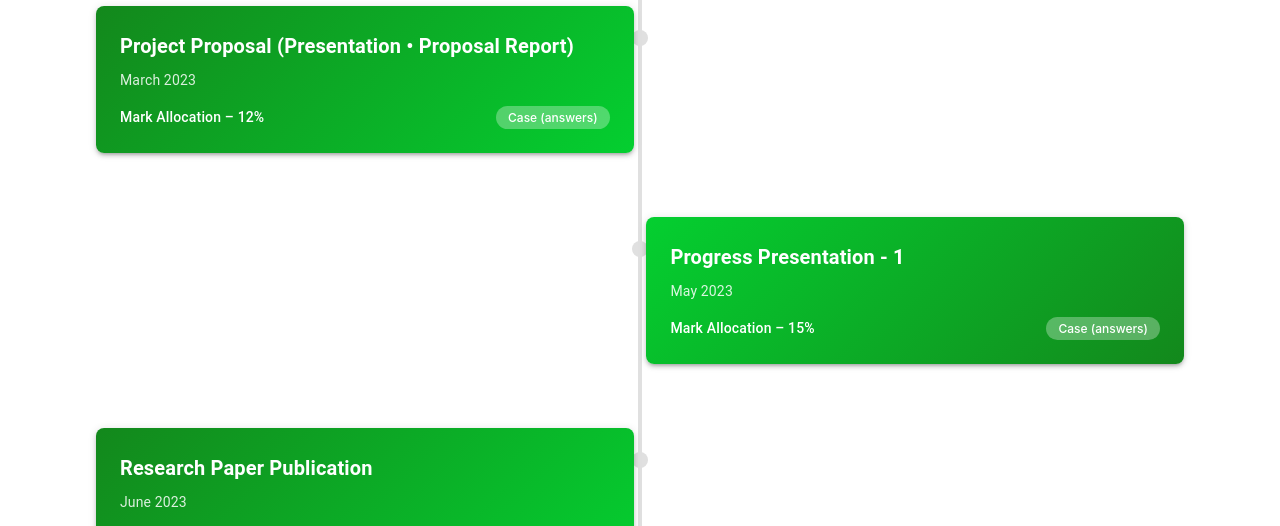
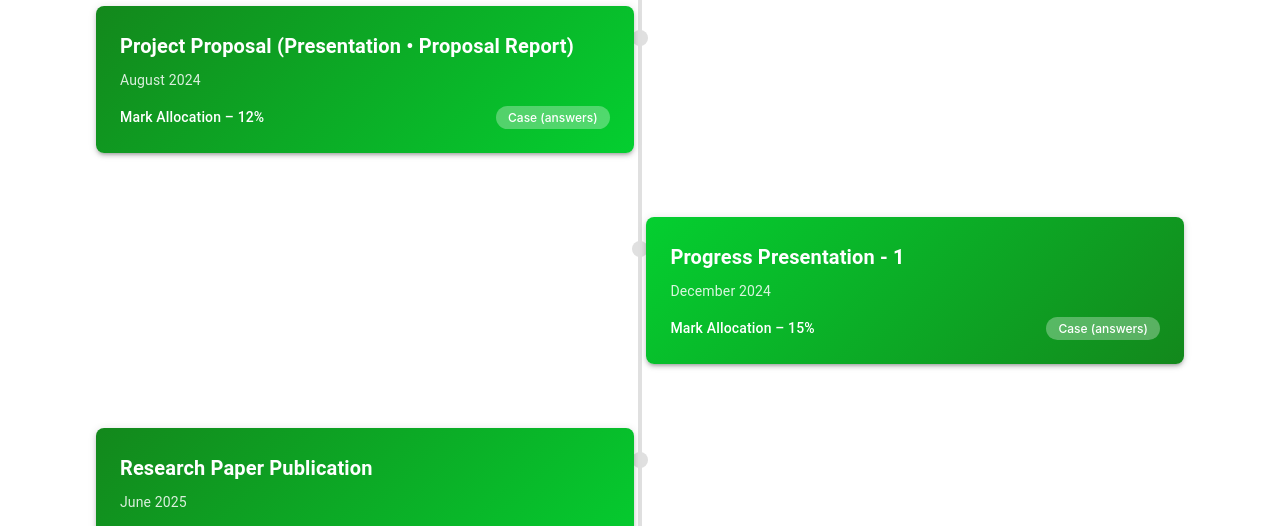
Before and after one commit to IT21200410/bioscholar, a React (Create React App) app: page / in a window 1280 px wide. Shown: the part 4743-5269 px from the top of the page. Built offline with nearby package versions, Linux system fonts and the light colour scheme.

Commit message:
Slight modifications for documents

```diff
--- a/src/components/Documents.js
+++ b/src/components/Documents.js
@@ -11,7 +11,7 @@ import Logbook from '../logbook.png';
 import Bussines from '../bussines-report.png';
 
 const docs = [
-  { title: 'Project Charter', desc: 'The document gives the information regarding the statement of scope, objectives overview, an outline of scope, an approximate schedule and people who are participating in a project', img: Project_charter, link: 'https://drive.google.com/drive/folders/1i8dVNiVnR9Ro5QlEHTHoafvV5_yzbLXo?usp=sharing' },
+  { title: 'TAF', desc: 'The document gives the information regarding the statement of scope, objectives overview, an outline of scope, an approximate schedule and people who are participating in a project', img: Project_charter, link: 'https://drive.google.com/drive/folders/1i8dVNiVnR9Ro5QlEHTHoafvV5_yzbLXo?usp=sharing' },
   { title: 'Project Proposal', desc: 'The document contains details like goals, objectives, important dates, milestones and requirements needed to start and complete the project.', img: Project_proposal, link: 'https://drive.google.com/drive/folders/1YDaH5WA9-ZBaFmCP2SXCtVvrC0LyGN0K?usp=sharing' },
   { title: 'Research Paper', desc: 'A research paper contains writing that provides Literature review, Research methodology, analysis, interpretation, and argument based on in-depth independent research', img: Reserach_paper, link: 'https://ieeexplore.ieee.org' },
   { title: 'Final Thesis', desc: 'The document contains the Proposed solution to the research question, which was finalized after completing the research', img: Thesis, link: 'https://drive.google.com/drive/folders/1Vfphcndr__lFji8uALzR5V01YcUFs5rl?usp=sharing' },
--- a/src/components/Milestones.js
+++ b/src/components/Milestones.js
@@ -19,55 +19,55 @@ const cardVariants = {
 const milestones = [
   {
     title: 'Project Proposal (Presentation • Proposal Report)',
-    date: 'March 2023',
+    date: 'August 2024',
     mark: '12%',
     case: 'Case (answers)',
   },
   {
     title: 'Progress Presentation - 1',
-    date: 'May 2023',
+    date: 'December 2024',
     mark: '15%',
     case: 'Case (answers)',
   },
   {
     title: 'Research Paper Publication',
-    date: 'June 2023',
+    date: 'June 2025',
     mark: '19%',
     case: 'Case',
   },
   {
     title: 'Final Reports (Thesis)',
-    date: 'September 2023',
+    date: 'April 2025',
     mark: '19%',
     case: 'Case (answers)',
   },
   {
     title: 'Progress Presentation - 2',
-    date: 'September 2023',
+    date: 'March 2025',
     mark: '18%',
     case: 'Case (answers)',
   },
   {
-    title: 'Status Documents 1 & 2',
-    date: 'May and September 2023',
+    title: 'Check List Documents',
+    date: 'December 2024 and May 2025',
     mark: '2%',
     case: 'Case (ours)',
   },
   {
     title: 'Log Books',
-    date: 'October 2023',
+    date: 'June 2025',
     mark: '2%',
     case: 'Case (ours)',
   },
   {
     title: 'Final Presentation • Viva',
-    date: 'October 2023',
+    date: 'May 2025',
     mark: '20%',
     case: 'Case (answers)',
   },
   {
     title: 'Website Development',
-    date: 'November 2023',
+    date: 'June 2025',
     mark: '2%',
     case: 'Case',
   },
```
